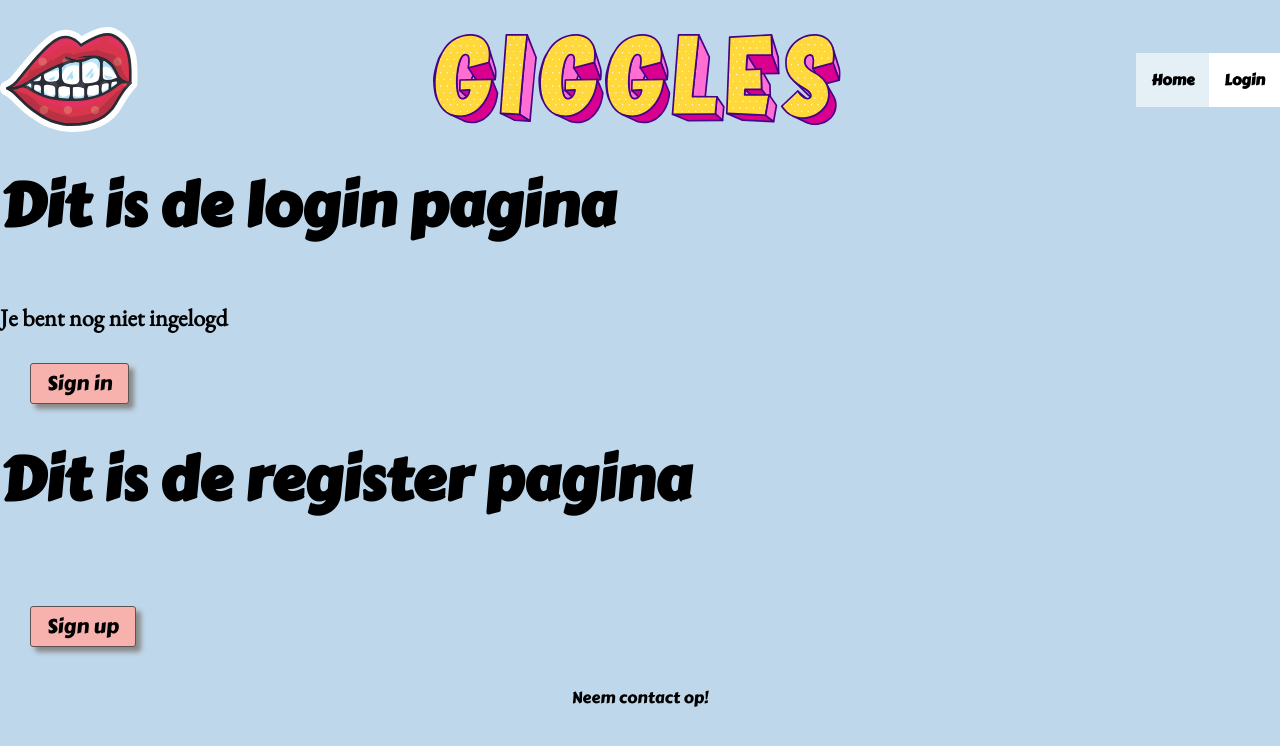
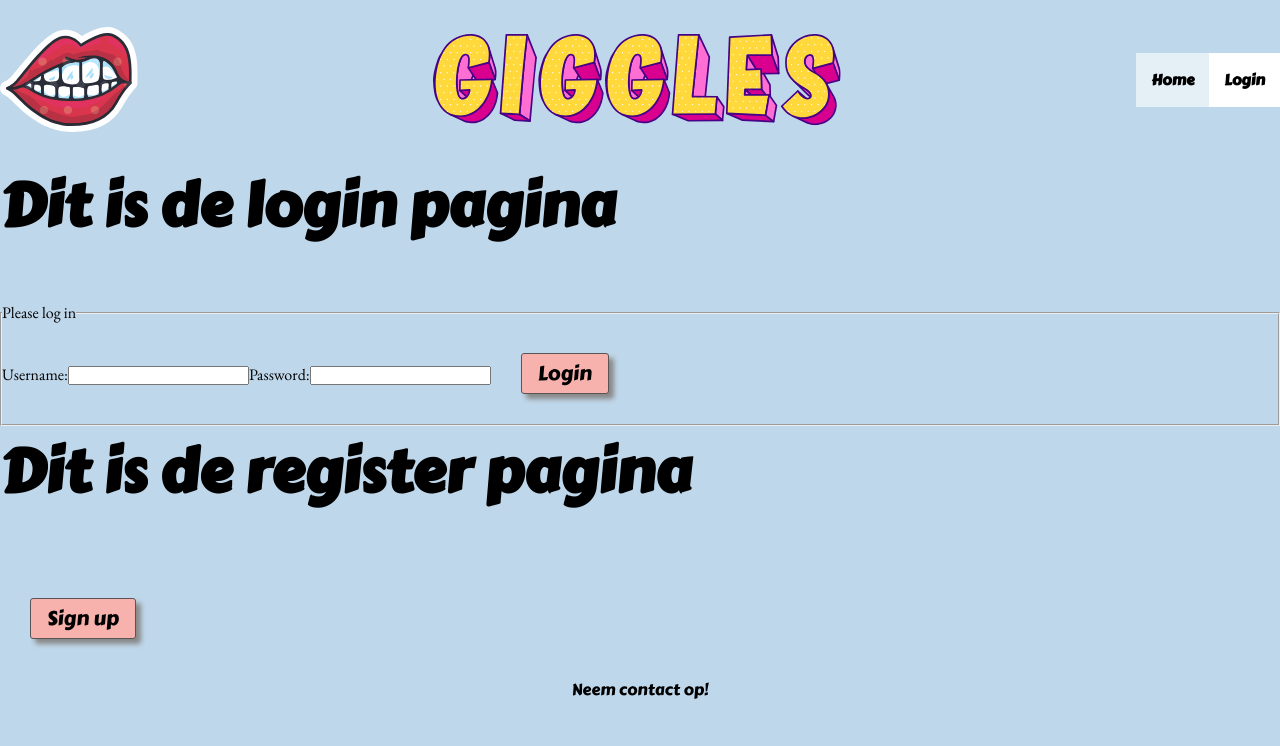
Before and after one commit to EvadeJong/frontend-integrale-eindopdracht, a React (Create React App) app: page /Login in a window 1280 px wide. Shown: the top 746 px of the page. Built offline with nearby package versions, Linux system fonts and the light colour scheme.

Commit message:
redirect problemen

```diff
--- a/src/App.js
+++ b/src/App.js
@@ -38,13 +38,13 @@ function App() {
             {isAuth &&
                 <Switch>
                     <Route exact path='/Profile'>
-                        {isAuth ? <Profile/> : <Home />}
+                        {isAuth ? <Profile /> : <Home />}
                     </Route>
                     <Route exact path='/RequestJoke'>
-                        {isAuth ? <RequestJoke /> : <Home />}
+                        {isAuth ? <RequestJoke /> : <Redirect to="/" />}
                     </Route>
                     <Route exact path='/submitJoke'>
-                        {isAuth ? <SubmitJoke /> : <Home />}
+                        {isAuth ? <SubmitJoke /> : <Redirect to="/" />}
                     </Route>
                 </Switch>
             }
--- a/src/components/button/Button.js
+++ b/src/components/button/Button.js
@@ -1,10 +1,10 @@
 import React from 'react';
 import styles from './Button.module.css';
 
-function Button ({text, onClick}){
+function Button ({type, onClick, text}){
 
     return(
-        <button className={styles.button} type="button" onClick={onClick}>
+        <button className={styles.button} type={type} onClick={onClick}>
             {text}
         </button>
     )
--- a/src/components/footer/Footer.module.css
+++ b/src/components/footer/Footer.module.css
@@ -1,4 +1,3 @@
-
 .footerOuterContainer {
     height:5vh;
     display: flex;
--- /dev/null
+++ b/src/components/forms/LoginForm.js
@@ -0,0 +1,74 @@
+import React, {useContext, useState} from "react";
+import { useForm } from "react-hook-form";
+import axios from "axios";
+import {AuthContext} from "../../context/AuthContext";
+import Button from "../button/Button";
+
+function LoginForm(){
+    const { register, handleSubmit, formState: { errors } } = useForm();
+    const { login } = useContext(AuthContext);
+
+    const [username, setUsername] = useState('');
+    const [password, setPassword] = useState('');
+
+    async function signInRequest() {
+        try{
+            const result = await axios.post('https://frontend-educational-backend.herokuapp.com/api/auth/signin',
+                {
+                    "username": username,
+                    "password": password,
+                }
+            )
+            console.log(result.data.accessToken);
+            login(result.data.accessToken);
+        } catch(e){
+            console.error(e);
+        }
+    }
+
+    return(
+        <form onSubmit={handleSubmit(signInRequest)}>
+            <fieldset>
+                <legend>
+                    Please log in
+                </legend>
+                <label htmlFor="username">
+                    Username:
+                <input
+                    type="text"
+                    id="username"
+                    {...register("username",
+                        {
+                            required: "Username can not be empty",
+                        })
+                    }
+                    onChange={(e) => setUsername(e.target.value)}
+                />
+                    {errors.username && <p>{errors.username.message}</p>}
+                </label>
+
+                <label htmlFor="password">
+                    Password:
+                    <input
+                        type="password"
+                        id="password"
+                        {...register("password",
+                            {
+                                required: "Password can not be empty",
+                                minLength: {
+                                    value: 5,
+                                    message: "Email must be at least 5 characters"
+                                }
+                            }
+                        )}
+                        onChange={(e) => setPassword(e.target.value)}
+                    />
+                    {errors.password && <p>{errors.password.message}</p>}
+                </label>
+                <Button type="submit" text="Login"/>
+            </fieldset>
+        </form>
+    )
+}
+
+export default LoginForm;
--- a/src/components/header/Header.js
+++ b/src/components/header/Header.js
@@ -6,7 +6,7 @@ import {ReactComponent as Giggles} from "../../assets/Giggles.svg";
 import {AuthContext} from "../../context/AuthContext";
 
 function Header() {
-    const { isAuth } = useContext(AuthContext);
+    const { isAuth, logout } = useContext(AuthContext);
     return (
         <header className={styles.headerOuterContainer}>
             <div className={styles.headerInnerContainer}>
@@ -23,15 +23,20 @@ function Header() {
                                     <li key='submitJoke'>
                                         <NavLink to='/submitJoke' exact activeClassName={styles['active-link']}>Joker</NavLink>
                                     </li>
+                                    <li key='logout'>
+                                        <NavLink to='/' onClick={logout} activeClassName={styles['active-link']}>Logout</NavLink>
+                                    </li>
                                 </ul>
                             </>
                         }
                             <li key='home'>
                                 <NavLink to='/' exact activeClassName={styles['active-link']}>Home</NavLink>
                             </li>
+                        {!isAuth &&
                             <li key='login'>
                                 <NavLink to='/login' activeClassName={styles['active-link']}>Login</NavLink>
                             </li>
+                        }
                         </ul>
                 </nav>
             </div>
--- a/src/context/AuthContext.js
+++ b/src/context/AuthContext.js
@@ -1,6 +1,7 @@
 import React, { createContext, useState } from 'react';
 import { useHistory } from 'react-router-dom';
 import jwtDecode from "jwt-decode";
+import axios from "axios";
 
 export const AuthContext = createContext({});
 
@@ -8,48 +9,53 @@ function AuthContextProvider({ children }) {
 
     const [auth, toggleAuth] = useState({
         isAuth: false,
-        user: null,
+        user: {
+            username: '',
+        },
     });
 
     const history = useHistory();
 
     function login(token) {
-        console.log(token);
-
-        const decodedToken = jwtDecode(token);
-        console.log(decodedToken);
-
+        //const decodedToken = jwtDecode(token);
         //encoded token in de localstorage plaatsen
         localStorage.setItem('token', token);
-
-        //haal meer gebruikerdata op uit de backend
-        //async function getData(){
-        //      try{
-        //          const response = await axios.get('');
-        //             login(response);
-        //         }catch (e) {
-        //             console.error(e);
-        //         }
-
-
-        //decoded data gebruiken in de context
-        toggleAuth({
-            isAuth: true,
-            user: {
-                username: decodedToken.sub,
-                email: decodedToken.email,
-            },
-        });
-        console.log(decodedToken.sub);
-        history.push('/profile');
+        getData(token);
     }
 
     function logout() {
         console.log('Gebruiker is uitgelogd!');
+        localStorage.removeItem('token');
         toggleAuth({
             isAuth: false,
-            user: null,
+            user: {
+                username: '',
+            },
         });
+        history.push('/');
+    }
+
+    async function getData(token){
+        try{
+            const data = await axios.get('https://frontend-educational-backend.herokuapp.com/api/user', {
+                headers: {
+                    "Content-Type": "application/json",
+                    Authorization: `Bearer ${token}`,
+                }
+            })
+            console.log(data);
+
+            //decoded data gebruiken in de context
+            toggleAuth({
+                isAuth: true,
+                user: {
+                    username: data.data.username,
+                },
+            });
+        }catch (e) {
+            console.error(e);
+        }
+
         history.push('/');
     }
 
--- a/src/pages/home/Home.js
+++ b/src/pages/home/Home.js
@@ -1,32 +1,40 @@
-import React, { useEffect } from 'react';
+import React, { useEffect, useContext } from 'react';
 import styles from './Home.module.css';
 import Button from "../../components/button/Button";
 import { useHistory } from "react-router-dom";
 import {ReactComponent as Icecream} from "../../assets/Icecream.svg";
+import {AuthContext} from "../../context/AuthContext";
 
 function Home(){
-
+    const { isAuth, user: {username}} = useContext(AuthContext);
     let history = useHistory();
 
     useEffect (() =>{
         document.documentElement.style.setProperty('--dynamic-background-color', '#F4E15E')
     }, []);
-
+    console.log(isAuth);
 
     return(
         <main className={styles.pageOuterContainer}>
             <Icecream className={styles.icecreamSvg}/>
             <div className={styles.pageInnerContainer}>
-
-                <h1>Welcome</h1>
+                {isAuth ?
+                    <>
+                        <h1>Welcome {username}</h1>
+                    </>
+                    :
+                    <>
+                    <h1>Welcome</h1>
 
                     <h2>
-                        Giggles is an app that fetches funny (and really terrible) jokes  to put a smile on the reader's face. <br />
-                        Jokes may also be added to the database, with the aim of making other users laugh.<br />
-                        Giggles main goal is to make people happy, make them smile and forget about any worries for a while.
+                    Giggles is an app that fetches funny (and really terrible) jokes  to put a smile on the reader's face.
+                    Jokes may also be added to the database, with the aim of making other users laugh.
+                    Giggles main goal is to make people happy, make them smile and forget about any worries for a while.
                     </h2>
 
-                <Button onClick={() => history.push('/login')}  text={'Register'} />
+                    <Button onClick={() => history.push('/login')}  text={'Register'} />
+                    </>
+                }
             </div>
         </main>
     )
--- a/src/pages/home/Home.module.css
+++ b/src/pages/home/Home.module.css
@@ -20,6 +20,11 @@ h1 {
     padding-bottom: 50px;
 }
 
+h2{
+    display: inline-block;
+    width: 75vh;
+    height: 100vh;
+}
 .icecreamSvg{
     align-self: flex-end;
 }
--- a/src/pages/login/Login.js
+++ b/src/pages/login/Login.js
@@ -3,25 +3,11 @@ import styles from './Login.module.css';
 import Button from '../../components/button/Button'
 import {AuthContext} from "../../context/AuthContext";
 import axios from 'axios';
+import LoginForm from "../../components/forms/LoginForm";
 
 function Login() {
 
     const {login} = useContext(AuthContext);
-
-    async function signInRequest() {
-        try{
-            const result = await axios.post(' https://frontend-educational-backend.herokuapp.com/api/auth/signin',
-                {
-                    "username": "Eva",
-                    "password" : "123456",
-                }
-            )
-            console.log(result.data.accessToken);
-            login(result.data.accessToken);
-         } catch(e){
-             console.error(e);
-         }
-    }
 
     async function signUpRequest() {
         try{
@@ -48,8 +34,8 @@ function Login() {
             <span>
                 <div>
                     <h1>Dit is de login pagina</h1>
-                    <h2>{login === true ? `Hoi! Je bent ingelogd` : "Je bent nog niet ingelogd"}</h2>
-                    <Button onClick={signInRequest} text={'Sign in'}/>
+                    <LoginForm />
+
                 </div>
             </span>
                 <span>
```
Also changed, not shown: src/helpers/LengthValidator.js (deleted).
